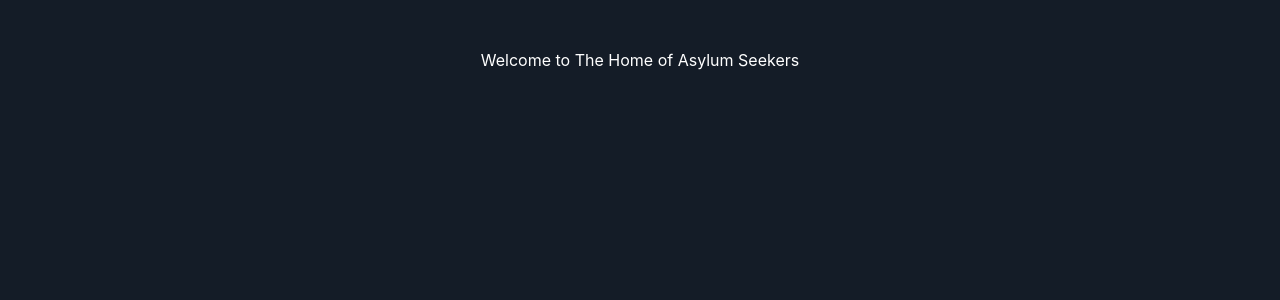
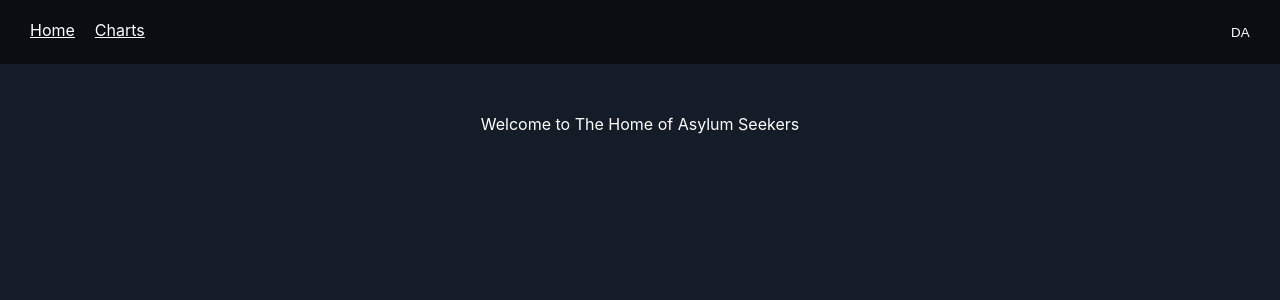
Before and after one commit to lilygostovic/DASS-frontend, a React (Create React App) app: page / in a window 1280 px wide. Shown: the top 300 px of the page. Built offline with nearby package versions, Linux system fonts and the light colour scheme.

Commit message:
Added Home and Charts buttons to navigate

```diff
--- /dev/null
+++ b/src/components/Nav/NavButton.tsx
@@ -0,0 +1,34 @@
+import { Link } from 'react-router-dom';
+import styled from 'styled-components';
+
+// export const NavButton = ({ text, isSelected, onClick }: ButtonProps) => {
+//   const textColor = isSelected ? "white" : "grey";
+
+//   return (
+//     <button
+//         onClick={onClick}
+//         style={{
+//           color: `${textColor}`,
+//           backgroundColor: "transparent",
+//           border: "none",
+//           borderRadius: "8px",
+//           margin: "20px"
+//         }}>
+//             {text}
+//     </button>
+//   )
+// }
+
+export const NavButton = styled(Link)`
+    color:white;
+    margin: 10px;
+    textDecoration: 'none'
+
+
+
+
+
+
+
+
+`;
--- a/src/components/Nav/index.tsx
+++ b/src/components/Nav/index.tsx
@@ -1,18 +1,38 @@
 import { LanguagePicker } from './LanguagePicker';
+import { NavButton } from './NavButton';
 import React from 'react';
+import { useMatch } from 'react-router-dom';
 
-export const Nav = () => (
+export const Nav = () => {
+  const isHome = useMatch("/");
+  const isCharts = useMatch("/charts");
+
+  return (
     <div style={{
       position: "relative",
       width: "100%",
       height: "8vh",
       display: "flex",
-      justifyContent: "end",
       alignItems: "center"
     }}>
       <div style={{ backgroundColor: "#000000", width: "100%", height: "100%", position: 'absolute', opacity: "0.5", zIndex: "0" }}/>
-      <div style={{ zIndex: 1, padding: "20px" }}>
+      <div style={{ zIndex: 1, padding: "20px", justifyContent: "space-between", width: "100%", display: "flex" }}>
+        <div>
+          <NavButton
+            // className={isHome?"active":""}
+            to="/"
+          >
+            Home
+          </NavButton>
+          <NavButton
+            // className={isCharts?"active":""}
+            to="/charts"
+          >
+            Charts
+          </NavButton>
+        </div>
         <LanguagePicker />
       </div>
     </div>
-);
+  )
+};
--- a/src/pages/Home/index.tsx
+++ b/src/pages/Home/index.tsx
@@ -1,3 +1,7 @@
+import {
+  Nav
+} from '../../components';
+
 import React from 'react';
 import { useTranslation } from 'react-i18next';
 
@@ -12,6 +16,7 @@ export const Home = () => {
       maxHeight: "100vh",
       minHeight: "100vh"
     }}>
+    <Nav />
       <div style={{ color: "white", marginBottom: "20px", justifyContent: "center", alignItems: "center", height: "15vh", display: "flex", flexDirection: "column" }}>
         {text}
       </div>
```
Lines whose indentation alone changed are shown as unchanged.
